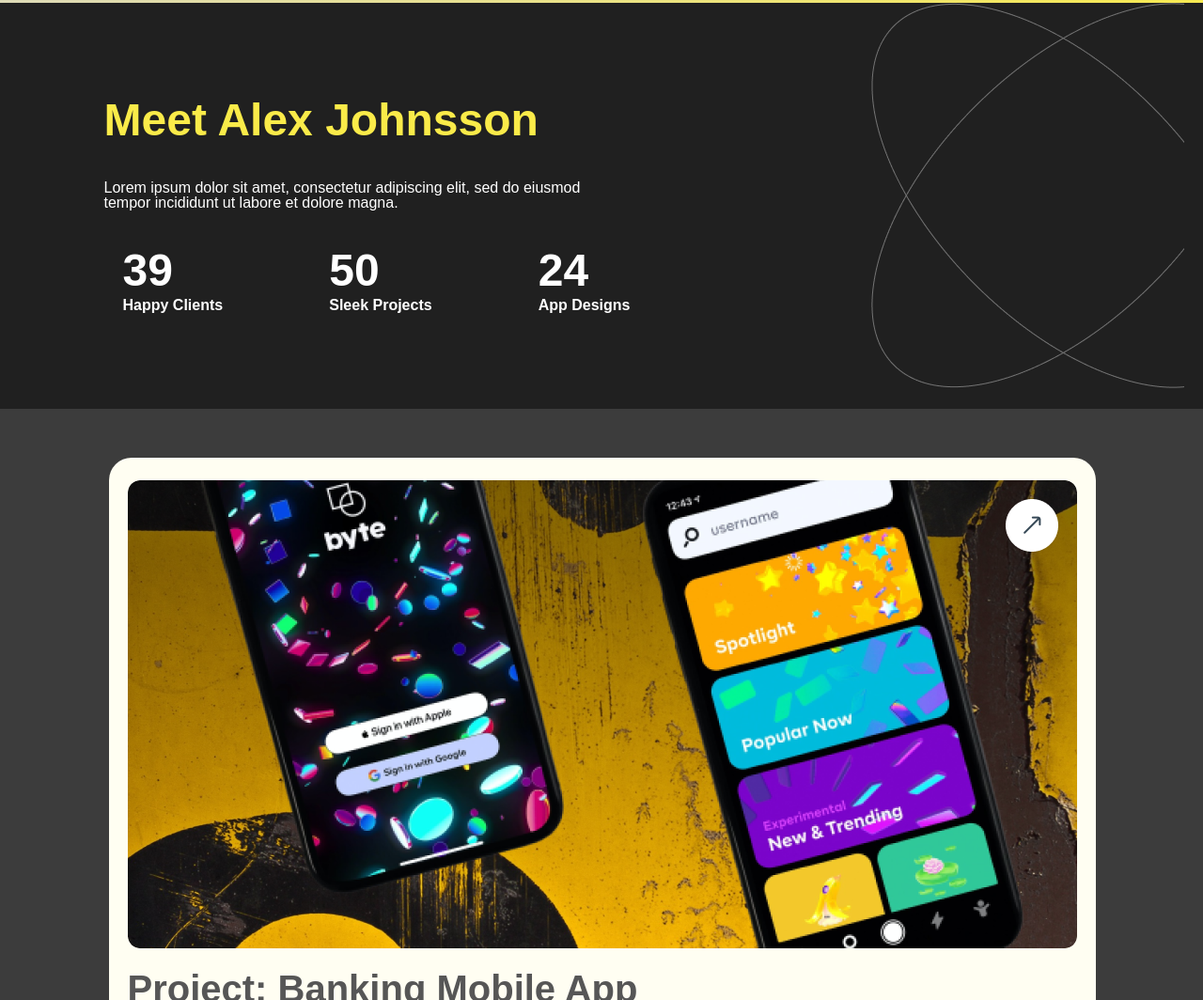
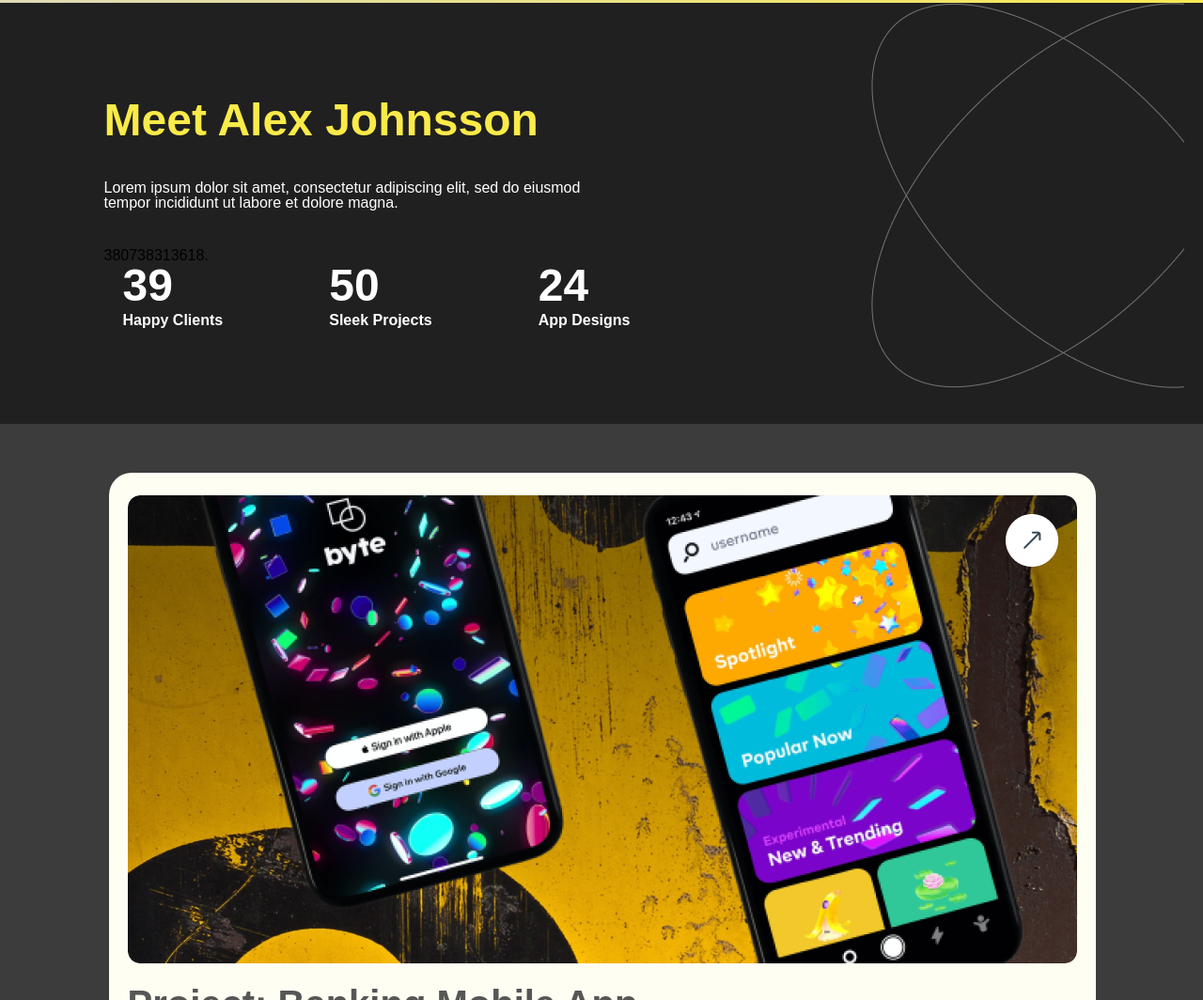
Before and after one commit to Anastasia2903/kpi_f8, a website: page index.html in a window 1280 px wide. Shown: the part 651-1715 px from the top of the page at 94% size. Drawn offline with Linux system fonts and the light colour scheme; a web font is replaced by a local one.

Commit message:
Update index.html

```diff
--- a/index.html
+++ b/index.html
@@ -50,6 +50,9 @@
 
             <p class="meet__paragraph">Lorem ipsum dolor sit amet, consectetur adipiscing elit, sed do eiusmod
                 tempor incididunt ut labore et dolore magna.
+            </p>
+
+			<p class="num"> 380738313618.
             </p>
 
 
```
